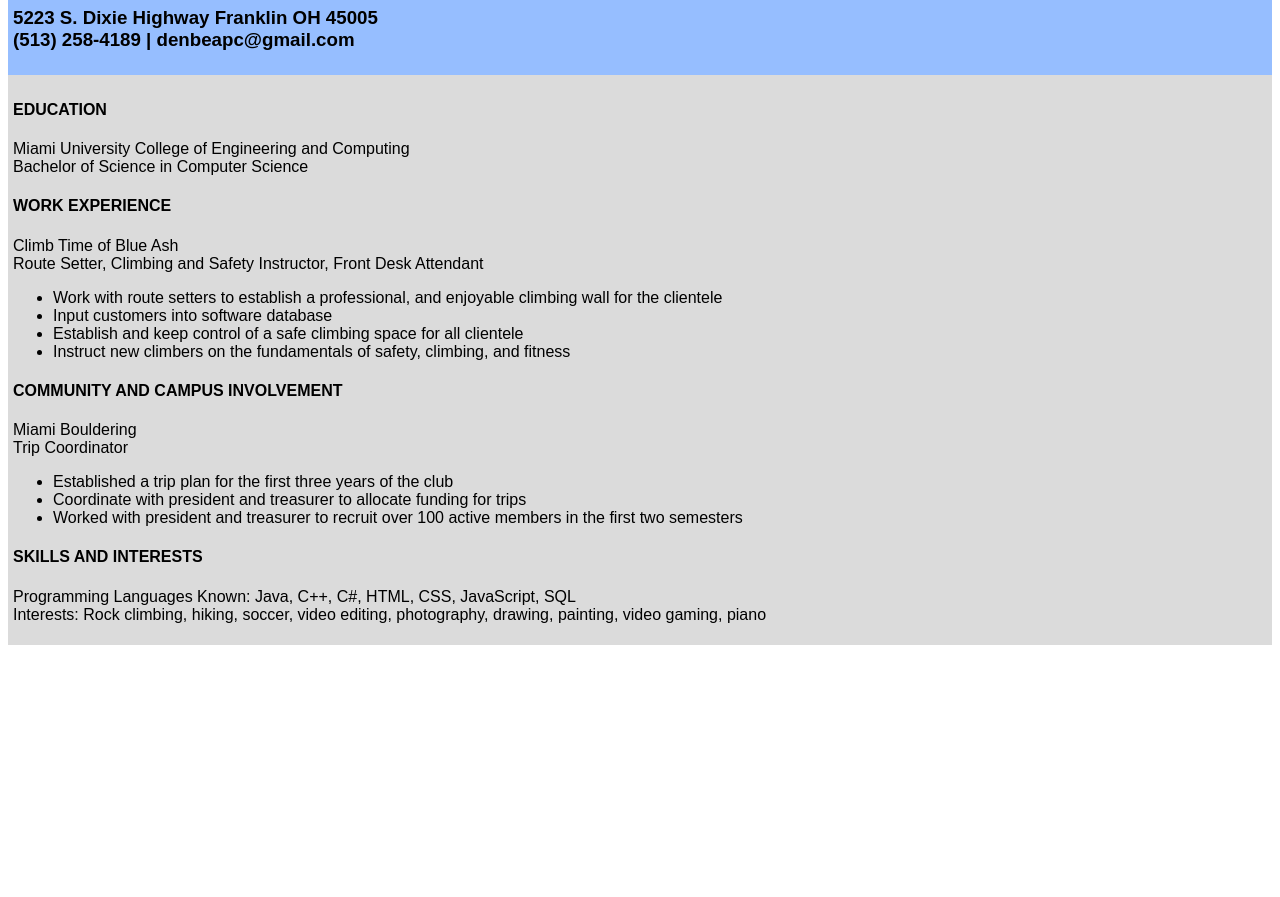
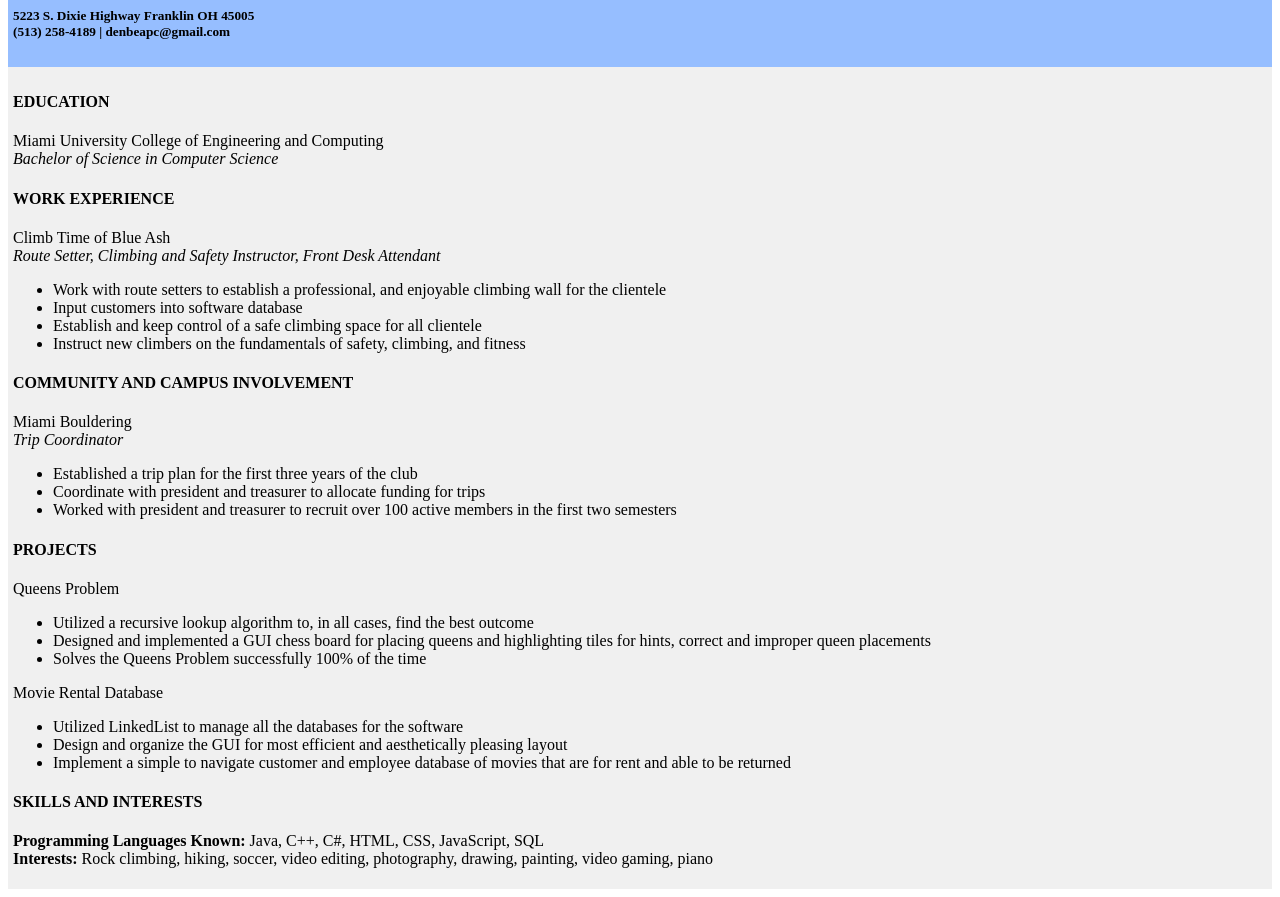
Before and after one commit to denbeapc/resumerepo, a plain HTML site: page index.html in a window 1280 px wide. Shown: the part 86-983 px from the top of the page. Before the commit the page ends 800 px from the top, so only its background shows below. Drawn offline with Linux system fonts and the light colour scheme.

Commit message:
updated resume body

```diff
--- a/index.html
+++ b/index.html
@@ -7,17 +7,17 @@
 	<body>
 		<div id="title-block">
 			<h1>Pierson D'Enbeau</h1>
-			<h3>5223 S. Dixie Highway Franklin OH 45005
-			<br>(513) 258-4189 | denbeapc@gmail.com</h3>
+			<h5>5223 S. Dixie Highway Franklin OH 45005
+			<br>(513) 258-4189 | denbeapc@gmail.com</h5>
 		</div>
 		<div id="block-of-info">
 			<h4>EDUCATION</h4>
 			<p>Miami University College of Engineering and Computing
-			<br>Bachelor of Science in Computer Science</p>
+			<br><em>Bachelor of Science in Computer Science</em></p>
 
 			<h4>WORK EXPERIENCE</h4>
 			<p>Climb Time of Blue Ash
-			<br>Route Setter, Climbing and Safety Instructor, Front Desk Attendant</p>
+			<br><em>Route Setter, Climbing and Safety Instructor, Front Desk Attendant</em></p>
 			<ul>
 				<li>Work with route setters to establish a professional, and enjoyable climbing wall for the clientele</li>
 				<li>Input customers into software database</li>
@@ -27,16 +27,30 @@
 
 			<h4>COMMUNITY AND CAMPUS INVOLVEMENT</h4>
 			<p>Miami Bouldering
-			<br>Trip Coordinator</p>
+			<br><em>Trip Coordinator</em></p>
 			<ul>
 				<li>Established a trip plan for the first three years of the club</li>
 				<li>Coordinate with president and treasurer to allocate funding for trips</li>
 				<li>Worked with president and treasurer to recruit over 100 active members in the first two semesters</li>
 			</ul>
 
+			<h4>PROJECTS</h4>
+			<p>Queens Problem</p>
+			<ul>
+				<li>Utilized a recursive lookup algorithm to, in all cases, find the best outcome</li>
+				<li>Designed and implemented a GUI chess board for placing queens and highlighting tiles for hints, correct and improper queen placements</li>
+				<li>Solves the Queens Problem successfully 100% of the time</li>
+			</ul>
+			<p>Movie Rental Database</p>
+			<ul>
+				<li>Utilized LinkedList to manage all the databases for the software</li>
+				<li>Design and organize the GUI for most efficient and aesthetically pleasing layout</li>
+				<li>Implement a simple to navigate customer and employee database of movies that are for rent and able to be returned</li>
+			</ul>
+
 			<h4>SKILLS AND INTERESTS</h4>
-			<p>Programming Languages Known: Java, C++, C#, HTML, CSS, JavaScript, SQL
-			<br>Interests: Rock climbing, hiking, soccer, video editing, photography, drawing, painting, video gaming, piano</p>
+			<p><strong>Programming Languages Known:</strong> Java, C++, C#, HTML, CSS, JavaScript, SQL
+			<br><strong>Interests:</strong> Rock climbing, hiking, soccer, video editing, photography, drawing, painting, video gaming, piano</p>
 		</div>
 	</body>
 </html>
--- a/main.css
+++ b/main.css
@@ -1,13 +1,13 @@
 #title-block {
 	background-color: rgb(150, 190, 255);
-	font-family: sans-serif;
+	font-family: serif;
 
 	padding: 5px;
 }
 
 #block-of-info {
-	background-color: rgb(219, 219, 219);
-	font-family: sans-serif;
+	background-color: rgb(240, 240, 240);
+	font-family: serif;
 
 	padding: 5px;
 }
```
